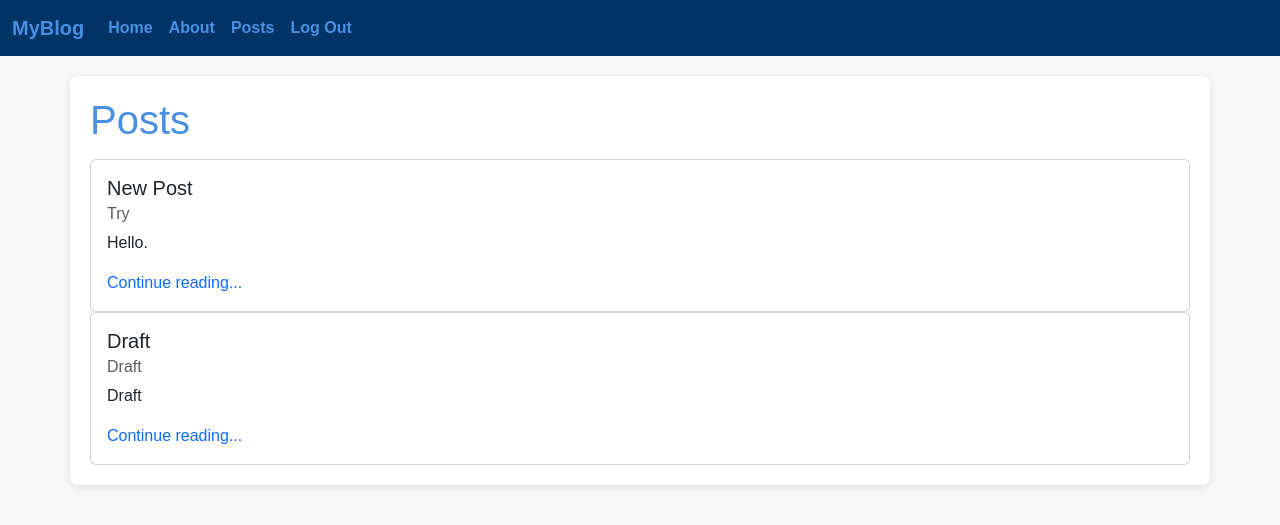
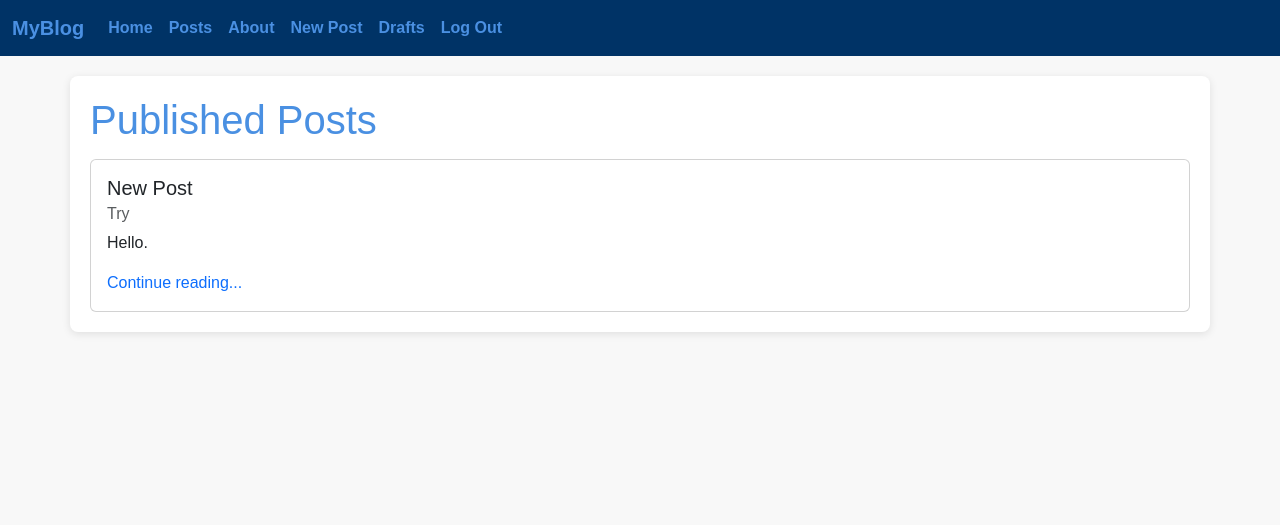
Before and after one commit to Onlinebusinessfy/Blog, a Django app: page /posts/ in a window 1280 px wide. Shown: the top 525 px of the page. Run offline with Django 5.2, Linux system fonts and the light colour scheme; a user stored in the database is signed in; data comes from the database, SQL or seed files in the repository; both versions use the stored data as it was after the commit; parts of the project's set-up code (start-up, migrations or seed data) failed here and were passed over.

Commit message:
FSDI_113 Assignment 1

```diff
--- a/posts/models.py
+++ b/posts/models.py
@@ -2,6 +2,13 @@ from django.db import models
 from django.contrib.auth import get_user_model
 from django.urls import reverse
 
+
+class Status(models.Model):
+    name=models.CharField(max_length=128)
+    description=models.CharField(max_length=256)
+
+    def __str__(self):
+        return self.name
 
 class Post(models.Model):
     title=models.CharField(max_length=128)
@@ -11,6 +18,10 @@ class Post(models.Model):
         get_user_model(),
         on_delete=models.CASCADE
     )
+    status=models.ForeignKey(
+        Status,
+        on_delete=models.CASCADE
+    )
     created_on=models.DateTimeField(auto_now_add=True)
 
     def __str__(self):
--- a/posts/urls.py
+++ b/posts/urls.py
@@ -3,6 +3,7 @@ from posts import views
 
 urlpatterns=[
     path("", views.PostListView.as_view(), name="list"),
+    path("drafts/", views.DraftPostListView.as_view(), name="drafts"),
     path("<int:pk>/", views.PostDetailView.as_view(), name="detail"),
     path("new/", views.PostCreateView.as_view(), name="new"),
     path("<int:pk>/edit/", views.PostUpdateView.as_view(), name="edit"),
--- a/posts/views.py
+++ b/posts/views.py
@@ -5,28 +5,71 @@ from django.views.generic import(
     UpdateView,
     DeleteView
 )
-from .models import Post
+from .models import Post, Status
 from django.urls import reverse_lazy
+from django.contrib.auth.mixins import (
+    LoginRequiredMixin,
+    UserPassesTestMixin
+)
 
 class PostListView(ListView):
     template_name="posts/list.html"
     model=Post
 
+    def get_context_data(self, **kwargs):
+        context=super().get_context_data(**kwargs)
+        published=Status.objects.get(name="published")
+        context["title"]="Published"
+        context["post_list"]=(
+            Post.objects
+            .filter(status=published)
+            .order_by("created_on").reverse()
+        )
+        return context
+
+class DraftPostListView(LoginRequiredMixin, ListView):
+    template_name="posts/list.html"
+    model=Post
+
+    def get_context_data(self, **kwargs):
+        context=super().get_context_data(**kwargs)
+        draft=Status.objects.get(name="draft")
+        context["title"]="Draft"
+        context["post_list"]=(
+            Post.objects
+            .filter(status=draft)
+            .filter(author=self.request.user)
+            .order_by("created_on").reverse()
+        )
+        return context
+
 class PostDetailView(DetailView):
     template_name="posts/detail.html"
     model=Post
 
-class PostCreateView(CreateView):
+class PostCreateView(LoginRequiredMixin, CreateView):
     template_name="posts/new.html"
     model=Post
-    fields=["title","subtitle","body","author"]
+    fields=["title","subtitle","body", "status"]
 
-class PostUpdateView(UpdateView):
+    def form_valid(self, form):
+        form.instance.author=self.request.user
+        return super().form_valid(form)
+
+class PostUpdateView(LoginRequiredMixin, UserPassesTestMixin, UpdateView):
     template_name="posts/edit.html"
     model=Post
-    fields=["title","subtitle","body"]
+    fields=["title","subtitle","body", "status"]
 
-class PostDeleteView(DeleteView):
+    def test_func(self):
+        post=self.get_object()
+        return post.author==self.request.user
+
+class PostDeleteView(LoginRequiredMixin, UserPassesTestMixin, DeleteView):
     template_name="posts/delete.html"
     model=Post
     success_url=reverse_lazy("list")
+
+    def test_func(self):
+        post=self.get_object()
+        return post.author==self.request.user
--- a/templates/base.html
+++ b/templates/base.html
@@ -24,10 +24,12 @@
                 <div class="navbar-nav">
 
                     <a class="nav-link" href="{% url 'home' %}">Home</a>
+                    <a class="nav-link" href="{% url 'list' %}">Posts</a>
                     <a class="nav-link" href="{% url 'about' %}">About</a>
-                    <a class="nav-link" href="{% url 'list' %}">Posts</a>
 
                     {% if user.is_authenticated %}
+                    <a class="nav-link" href="{% url 'new' %}">New Post</a>
+                    <a class="nav-link" href="{% url 'drafts' %}">Drafts</a>
                     <form method="POST" action="{% url 'logout' %}">
                         {% csrf_token %}
                         <input type="submit" class="nav-link" value="Log Out">
--- a/templates/posts/list.html
+++ b/templates/posts/list.html
@@ -1,9 +1,10 @@
 {% extends 'base.html' %}
+
 
 {% block title %}Posts{% endblock title %}
 
 {% block content %}
-<h1>Posts</h1>
+<h1>{{ title }} Posts</h1>
 {% for post in post_list %}
 <div class="card">
     <div class="card-body">
```
Also changed, not shown: config/settings.py (+6 -2 lines), requirements.txt (added, +13 -0 lines), templates/403.html (added, +9 -0 lines), templates/404.html (added, +8 -0 lines), db.sqlite3, posts/migrations/0002_status_post_status.py (added), posts/migrations/0003_auto_20250109_1853.py (added), 1 other file.
